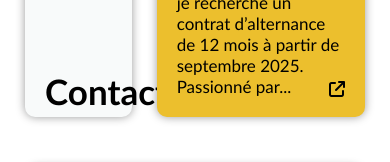
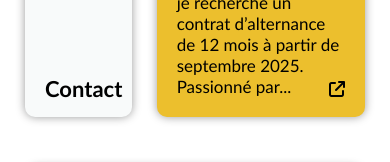
Before and after one commit to MeohamedYassineAgourram/MedYassineAgourram, a React (Vite) app: page / in a window 390 px wide. Shown: the part 1178-1340 px from the top of the page. Built offline with nearby package versions, Linux system fonts and the light colour scheme.

Commit message:
Logos changes

```diff
--- a/src/components/Header.jsx
+++ b/src/components/Header.jsx
@@ -2,6 +2,7 @@ import React from "react";
 import { useState } from "react";
 import "../styles/Header.css";
 import Button from "./Button";
+import Logo from "../../public/Images/Logo-Photoroom.png";
 
 function Header() {
   function AboutScrollBehavior() {
@@ -79,7 +80,7 @@ function Header() {
   const [sidebarVisible, setSidebarVisible] = useState(false);
   return (
     <header>
-      <img src="/Images/Logo-Photoroom.png" />
+      <img src={Logo} />
 
       <div
         className={`navbar sidebar ${sidebarVisible ? "visible" : "hidden"}`}
--- a/src/components/Work.jsx
+++ b/src/components/Work.jsx
@@ -1,5 +1,7 @@
 import React from "react";
 import "../styles/Work.css";
+import styleLogo from "../../public/Images/Style_Shifter_Logo.png";
+import obs from "../../public/Images/OBS-Logo.png";
 
 function Work() {
   function scrollBehavior() {
@@ -30,8 +32,8 @@ function Work() {
     <div className="work" onClick={() => scrollBehavior()}>
       <div className="logos">
         <div>
-          <img src="/public/Images/Style_Shifter_Logo.png" className="logo1" />
-          <img src="/public/Images/OBS-Logo.png" className="logo2" />
+          <img src={styleLogo} className="logo1" />
+          <img src={obs} alt="OBS" className="logo2" />
         </div>
         <i className="fas fa-arrow-up-right-from-square"></i>
       </div>
--- a/src/styles/Contact.css
+++ b/src/styles/Contact.css
@@ -57,3 +57,12 @@
     right: 20px;
   }
 }
+
+@media (max-width: 400px) {
+  .contact h2 {
+    position: absolute;
+    bottom: 15px;
+    left: 20px;
+    font-size: 22px;
+  }
+}
--- a/src/styles/Work.css
+++ b/src/styles/Work.css
@@ -70,5 +70,5 @@ i:hover {
   box-shadow: 0px 0px 10px rgba(0, 0, 0, 0.3);
   border-radius: 10px;
   background-color: #f8fafa;
-  color: #0d0e10;
+  color: #ecbf2d;
 }
```
